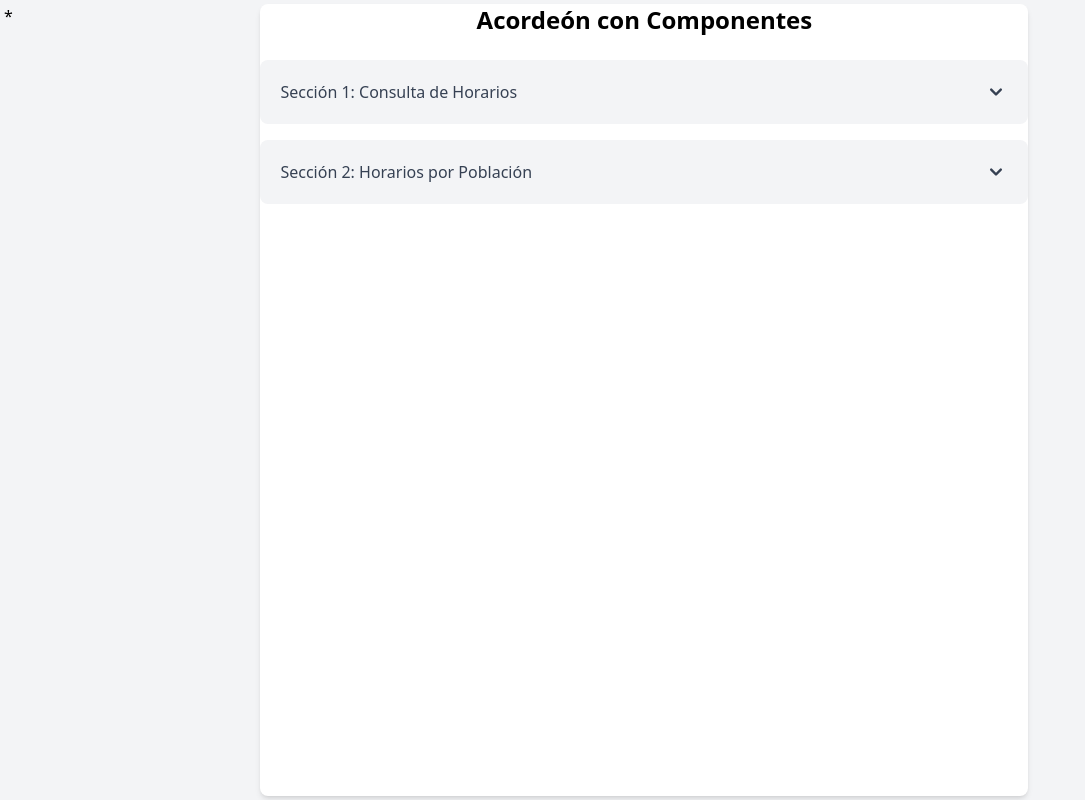
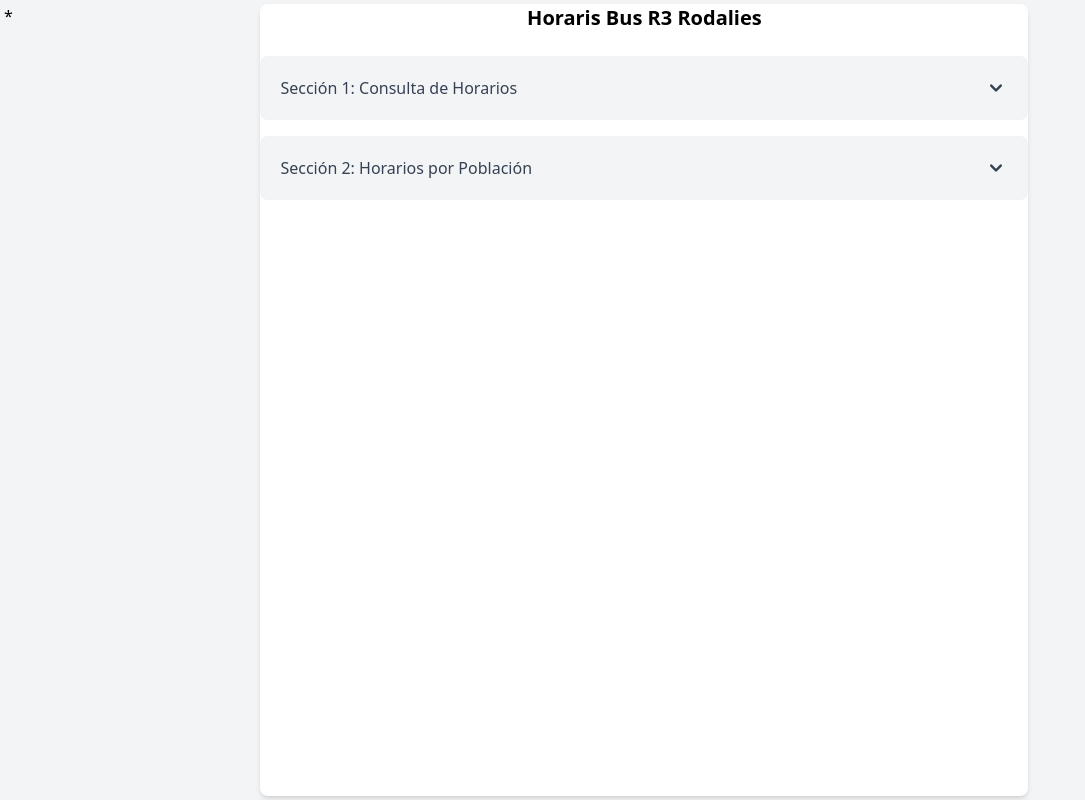
Before and after one commit to Legioinvicta/horaris_bus, a plain HTML site: page acordionn-2.html in a window 1280 px wide. Shown: the whole page, without its empty margins (0-1085 px from the left). Drawn offline with nearby package versions, Linux system fonts and the light colour scheme.

Commit message:
Update acordionn-2.html

```diff
--- a/acordionn-2.html
+++ b/acordionn-2.html
@@ -32,7 +32,7 @@
     </svg>
 
     <div class="w-full max-w-3xl mx-auto bg-white rounded-lg shadow-md">
-        <h1 class="text-2xl font-bold text-center mb-6">Acordeón con Componentes</h1>
+        <h1 class="text-xl font-bold text-center mb-6">Horaris Bus R3 Rodalies</h1>
         <div class="space-y-4" id="accordion-container">
 
             <!-- =================================================================== -->
```
